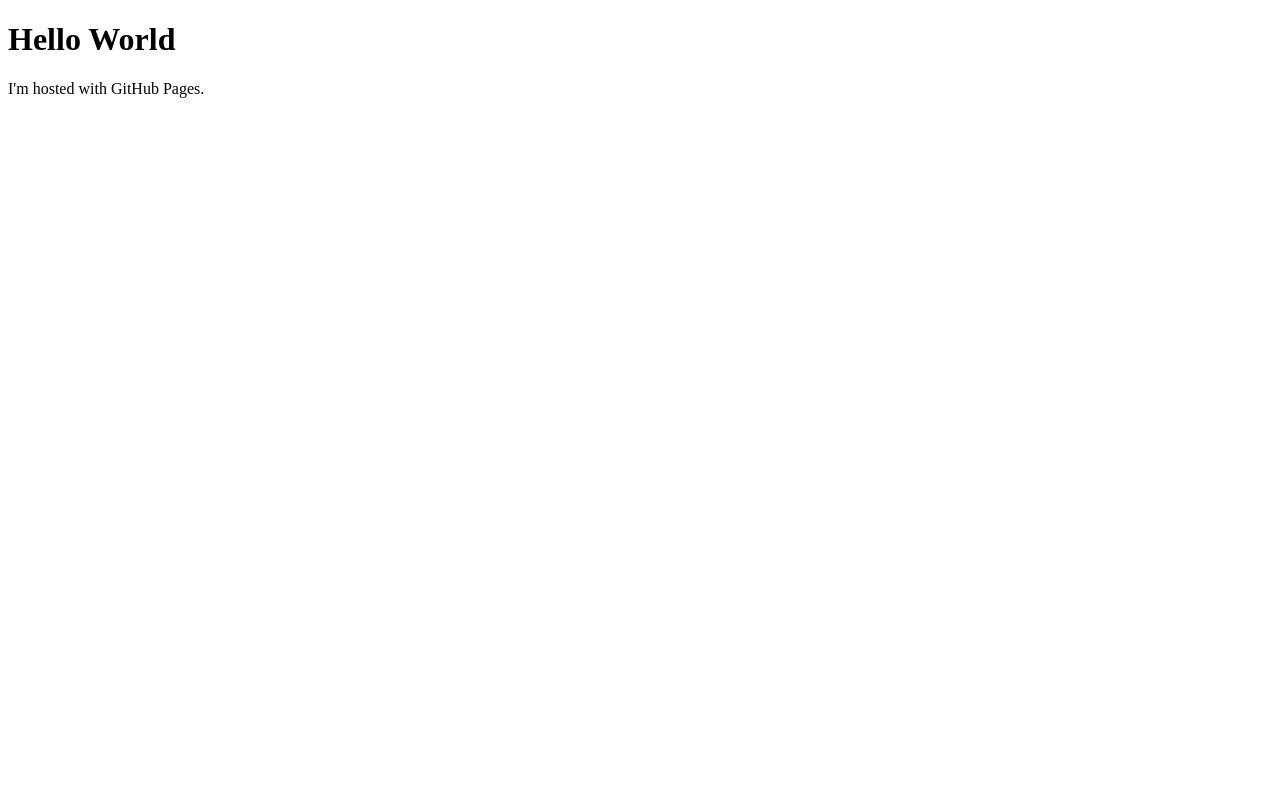
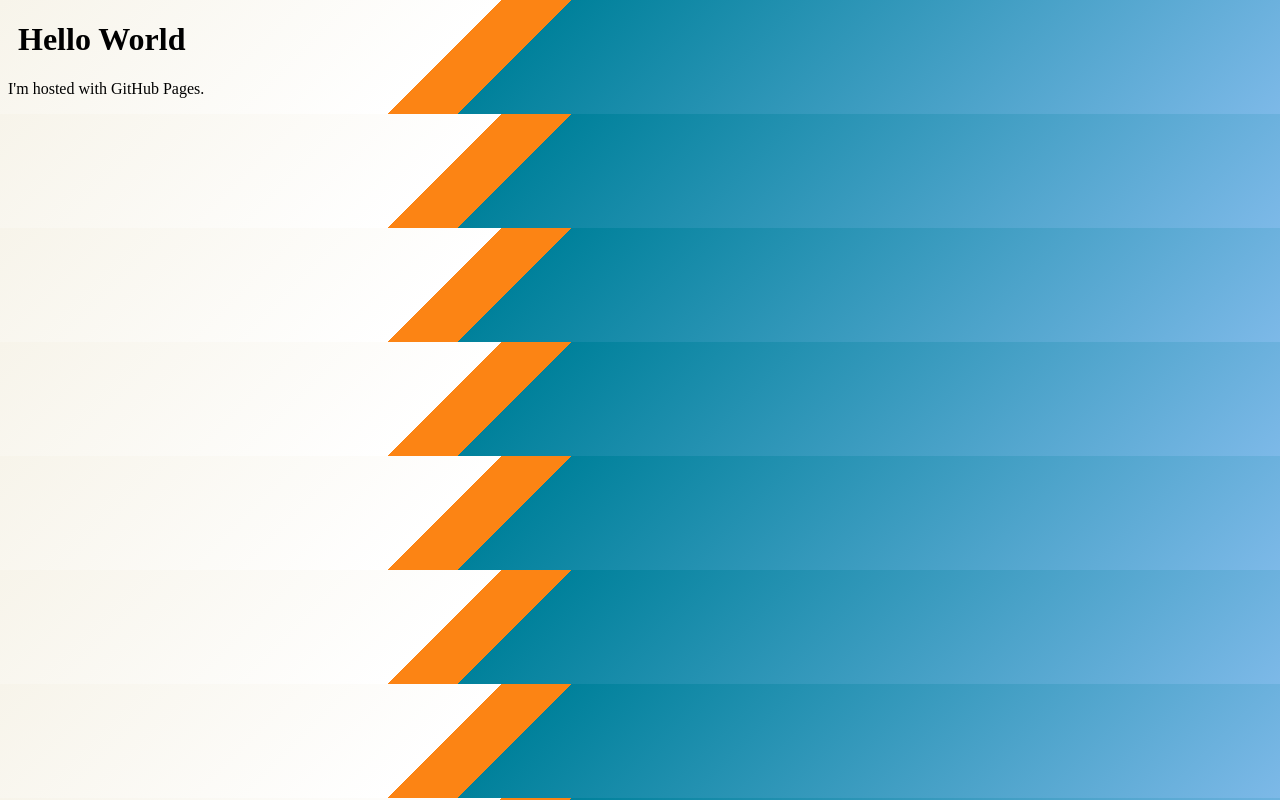
Before and after one commit to OtterMatic/OtterMatic.github.io, a plain HTML site: page index.html in a window 1280 px wide. Drawn offline with Linux system fonts and the light colour scheme.

Commit message:
Index update
Update adding stylesheet call to index.

```diff
--- a/index.html
+++ b/index.html
@@ -1,5 +1,8 @@
 <!DOCTYPE html>
 <html>
+<head>
+<link rel="stylesheet" type="text/css" href="externalstyle.css"
+</head>
 <body>
 <h1>Hello World</h1>
 <p>I'm hosted with GitHub Pages.</p>
```
